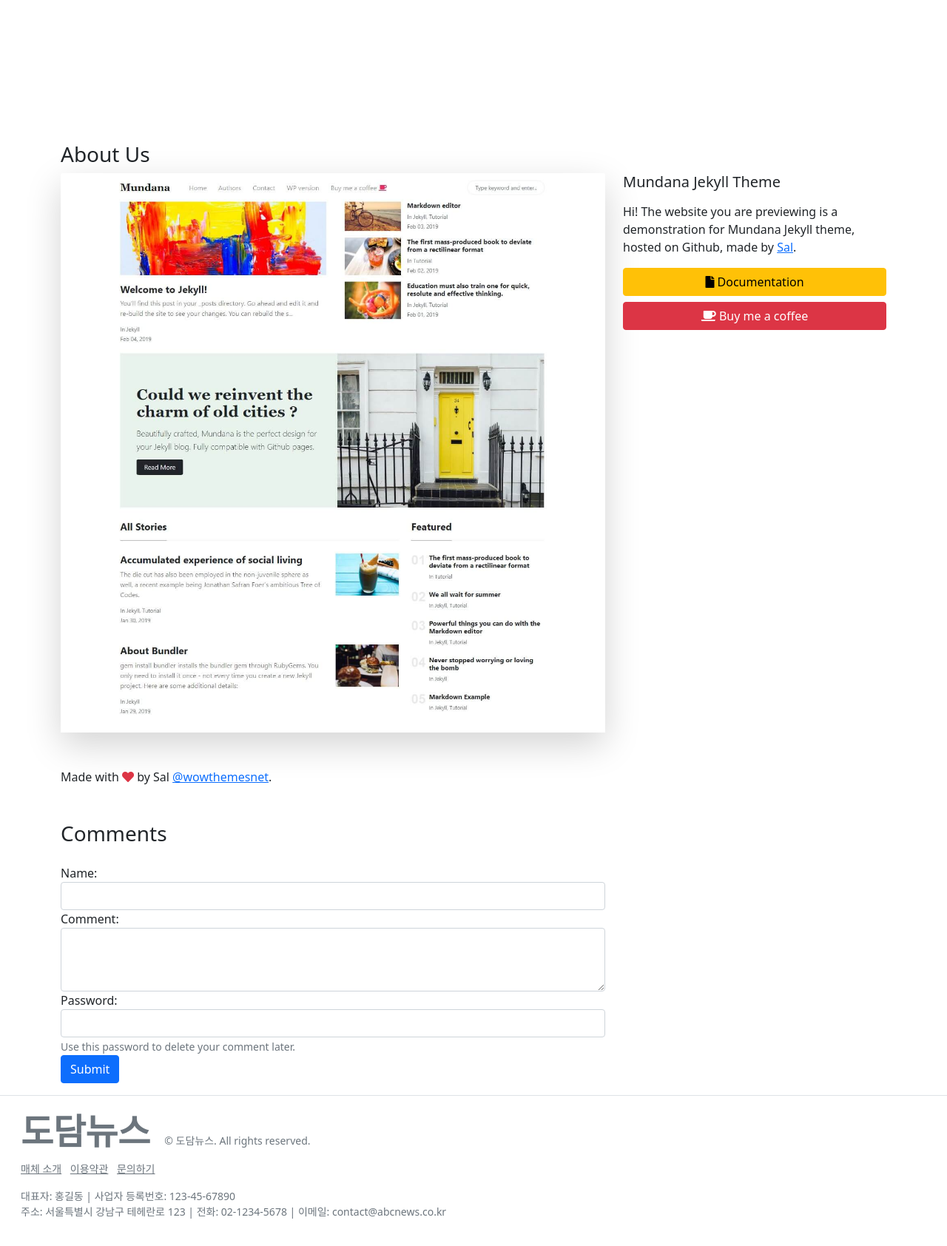
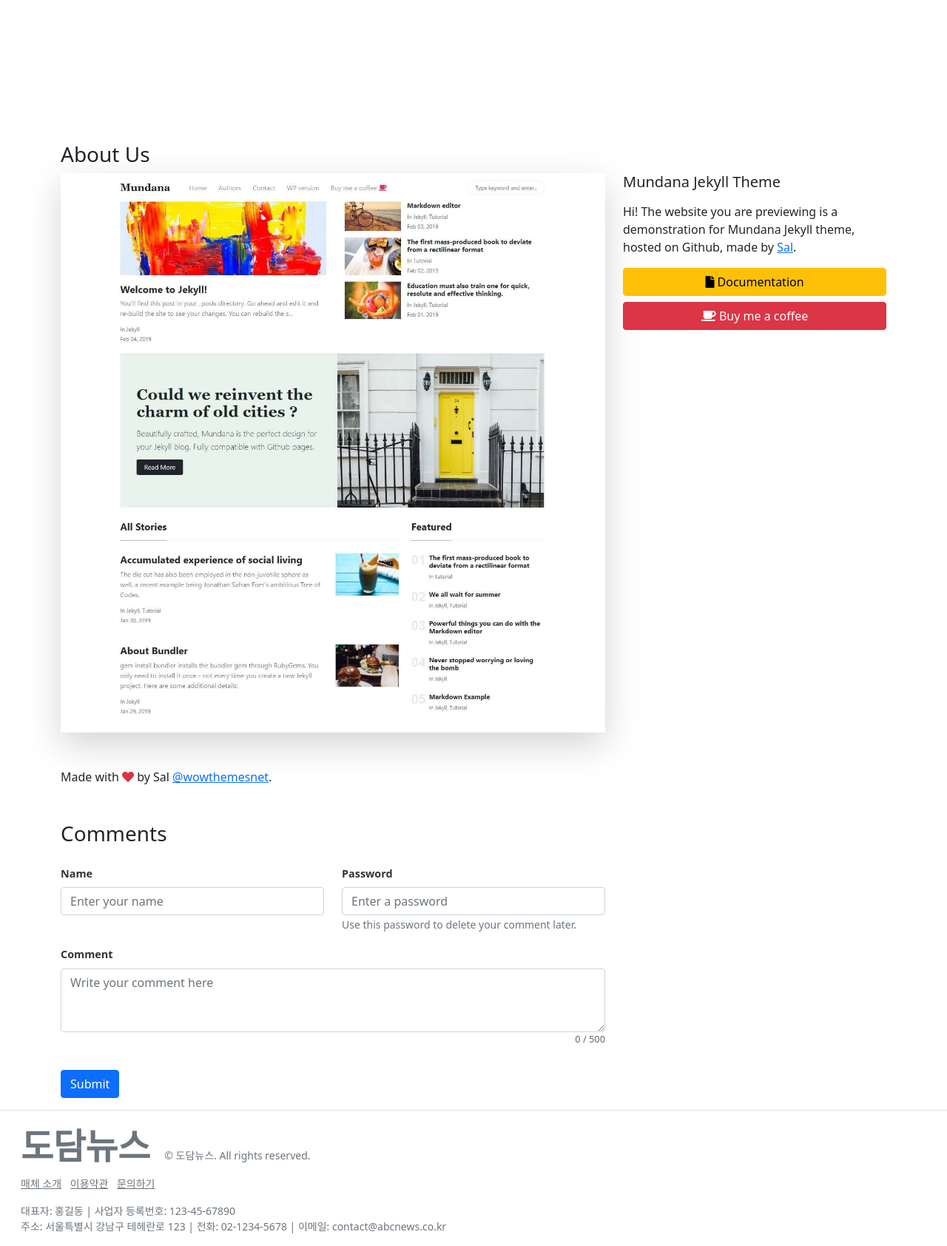
Before and after one commit to DongHakLee/donghaklee.github.io, a Jekyll site: the page built from _pages/about-us.md, in a window 1280 px wide. Shown: the whole page at 74% size. Built offline with Jekyll 4.4.1, drawn with Linux system fonts in a browser that asks for light colours; nearby versions of some CDN libraries.

```diff
--- a/_includes/comments.html
+++ b/_includes/comments.html
@@ -1,3 +1,28 @@
+<!-- Bootstrap Icons을 포함 -->
+<link rel="stylesheet" href="https://cdnjs.cloudflare.com/ajax/libs/bootstrap-icons/1.8.1/font/bootstrap-icons.min.css">
+
+<style>
+    /* input에 포커스 시 검은색 그림자 */
+    input:focus, textarea:focus {
+        box-shadow: 0 0 5px rgba(0, 0, 0, 0.8);
+        border-color: black;
+    }
+
+    /* label 스타일 */
+    .form-label {
+        font-weight: bold;
+        font-size: 0.9rem;
+        color: #333;
+    }
+
+    /* 글자 수 표시 스타일 */
+    .char-count {
+        font-size: 0.8rem;
+        color: #666;
+        text-align: right;
+    }
+</style>
+
 <div id="comments" class="mt-5">
     <h3>Comments</h3>
 
@@ -6,32 +31,39 @@
 
     <!-- 댓글 작성 폼 -->
     <form id="comment-form" class="mb-3">
-        <input type="hidden" id="post_id" value="123"> <!-- 게시물 ID 설정 -->
-        <div class="form-group">
-            <label for="user_name">Name:</label>
-            <input type="text" class="form-control" id="user_name" required>
+        <input type="hidden" id="post_id" value="123">
+
+        <!-- 이름과 비밀번호 행 -->
+        <div class="form-row row">
+            <div class="col-md-6 mb-3">
+                <label for="user_name" class="form-label">Name</label>
+                <input type="text" class="form-control" id="user_name" placeholder="Enter your name" required>
+            </div>
+            <div class="col-md-6 mb-3">
+                <label for="password" class="form-label">Password</label>
+                <input type="password" class="form-control" id="password" placeholder="Enter a password" required>
+                <small class="form-text text-muted">Use this password to delete your comment later.</small>
+            </div>
         </div>
-        <div class="form-group">
-            <label for="comment">Comment:</label>
-            <textarea class="form-control" id="comment" rows="3" required></textarea>
-        </div>
-        <div class="form-group">
-            <label for="password">Password:</label>
-            <input type="password" class="form-control" id="password" required>
-            <small class="form-text text-muted">Use this password to delete your comment later.</small>
+
+        <!-- 댓글 내용 행 -->
+        <div class="form-group mb-3">
+            <label for="comment" class="form-label">Comment</label>
+            <textarea class="form-control" id="comment" rows="3" placeholder="Write your comment here" maxlength="500" required></textarea>
+            <div class="char-count"><span id="char-count">0</span> / 500</div>
         </div>
 
         <!-- CAPTCHA 이미지 -->
         <div id="captcha-section" class="form-group d-none">
-            <label for="captcha">Solve the CAPTCHA:</label>
-            <canvas id="captcha-canvas" width="150" height="50"></canvas>
-            <input type="number" class="form-control mt-2" id="captcha-answer" required>
+            <label for="captcha" class="form-label">Solve the CAPTCHA</label>
+            <canvas id="captcha-canvas" width="150" height="50" class="d-block mb-2"></canvas>
+            <input type="number" class="form-control mt-2" id="captcha-answer" placeholder="Enter CAPTCHA answer" required>
             <input type="hidden" id="captcha-id">
             <button type="button" class="btn btn-primary mt-2" id="verify-captcha-btn">Submit CAPTCHA</button>
         </div>
 
         <!-- 첫 번째 작성 버튼 -->
-        <button type="button" class="btn btn-primary" id="generate-captcha-btn">Submit</button>
+        <button type="button" class="btn btn-primary mt-3" id="generate-captcha-btn">Submit</button>
     </form>
 
     <!-- Toast 알림 -->
@@ -48,6 +80,18 @@
 
 <script type="text/javascript">
     const apiUrl = 'https://ep-core.mynews1237.workers.dev';
+
+    // 댓글 길이 제한과 현재 글자 수 표시
+    const commentTextarea = document.getElementById('comment');
+    const charCountDisplay = document.getElementById('char-count');
+
+    commentTextarea.addEventListener('input', () => {
+        const currentLength = commentTextarea.value.length;
+        if (currentLength > 500) {
+            commentTextarea.value = commentTextarea.value.slice(0, 500);
+        }
+        charCountDisplay.textContent = currentLength;
+    });
 
     // Toast 메시지 표시
     function showToast(message) {
@@ -74,10 +130,18 @@
         comments.forEach(comment => {
             const commentElement = document.createElement('div');
             commentElement.classList.add("border", "p-3", "mb-2", "rounded");
+
             commentElement.innerHTML = `
-                <strong>${comment.user_name}</strong> <span class="text-muted">(${comment.created_at})</span><br>
-                <p>${comment.comment}</p>
-                <button class="btn btn-danger btn-sm mt-2" onclick="deleteComment(${comment.id})">Delete</button>
+                <div class="d-flex justify-content-between align-items-center">
+                    <div>
+                        <i class="bi bi-person-fill me-1"></i><strong>${comment.user_name}</strong>
+                    </div>
+                    <button class="btn btn-link p-0 m-0 text-decoration-none" onclick="deleteComment(${comment.id})">
+                        <i class="bi bi-trash" style="font-size: 1.2em;"></i>
+                    </button>
+                </div>
+                <small class="text-muted">${formatDate(comment.created_at)}</small>
+                <p class="mt-2">${comment.comment}</p>
             `;
             commentsSection.appendChild(commentElement);
         });
@@ -138,6 +202,7 @@
                 document.getElementById('captcha-section').classList.add('d-none');
                 document.getElementById('captcha-answer').value = ""; // 답변 초기화
                 document.getElementById('captcha-id').value = ""; // CAPTCHA ID 초기화
+                charCountDisplay.textContent = "0"; // 글자 수 초기화
             } else {
                 showToast('Incorrect CAPTCHA, please try again.');
                 document.getElementById('captcha-section').classList.add('d-none');
```
Also changed, not shown: other parts of _includes/comments.html (+12 -0 lines), _layouts/post.html (+7 -5 lines).
